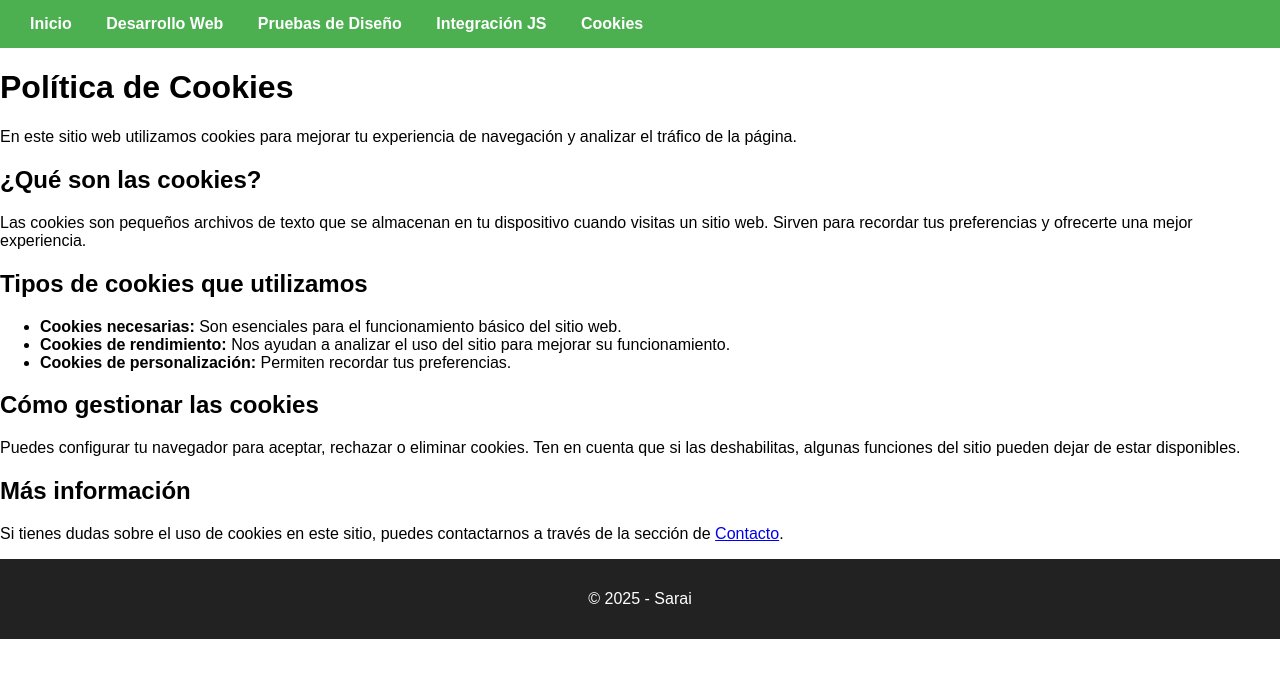
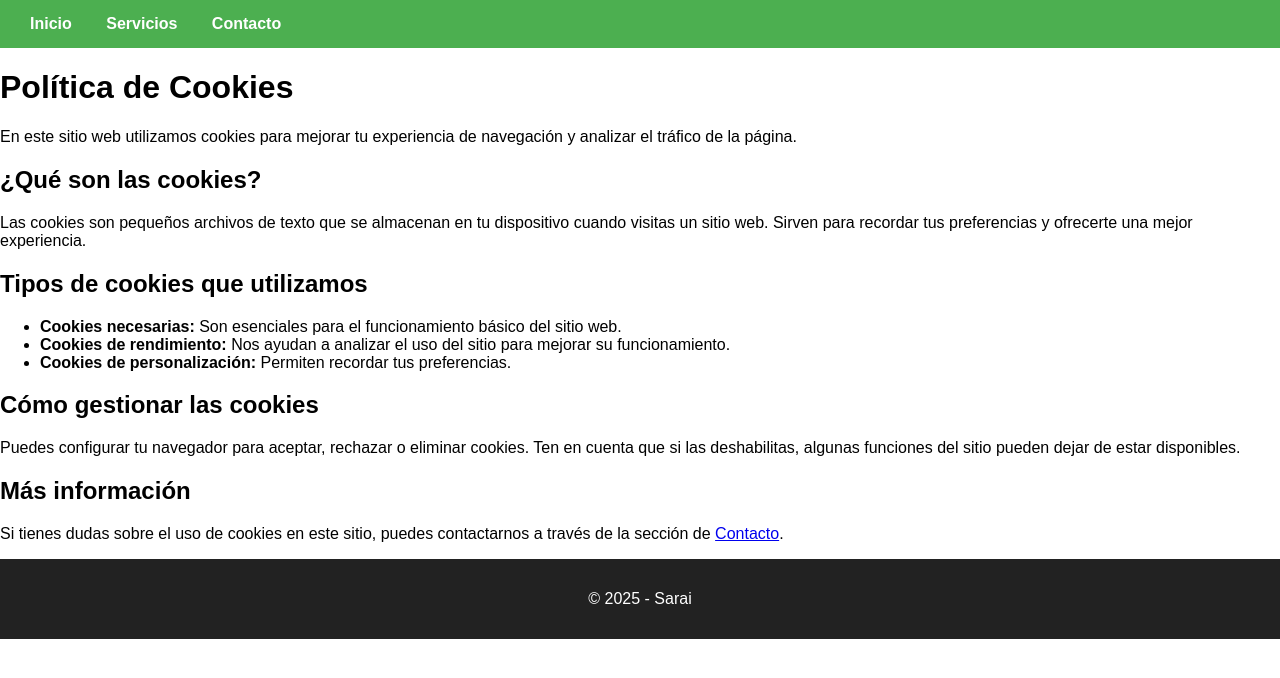
Before and after one commit to SaraiS92/prueba, a plain HTML site: page cookies.html in a window 1280 px wide. Drawn offline with Linux system fonts and the light colour scheme.

Commit message:
Update cookies.html

```diff
--- a/cookies.html
+++ b/cookies.html
@@ -9,10 +9,8 @@
 <body>
   <nav>
     <a href="index.html">Inicio</a>
-    <a href="desarrollo/">Desarrollo Web</a>
-    <a href="pruebas/">Pruebas de Diseño</a>
-    <a href="integracion/">Integración JS</a>
-    <a href="cookies.html">Cookies</a>
+    <a href="servicios.html">Servicios</a>
+    <a href="contacto.html">Contacto</a>
   </nav>
   <main>
     <h1>Política de Cookies</h1>
```
